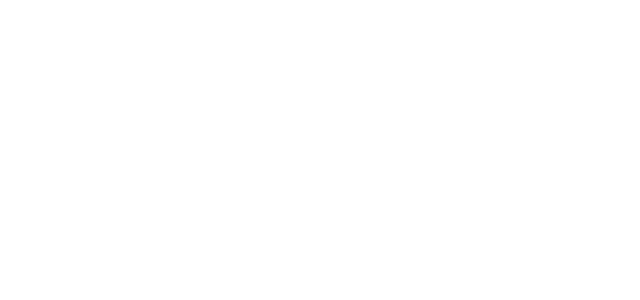
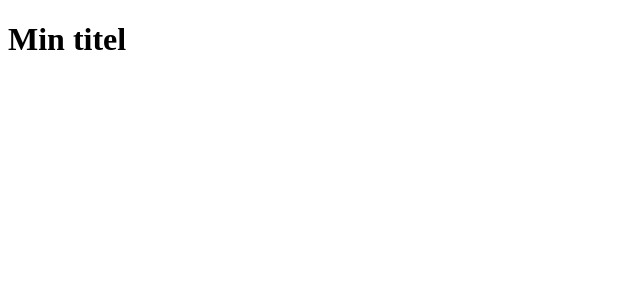
Before and after one commit to BrodinGustav/dt210g_mom1, a React (Vite) app in the folder dt210g_mom1/: page / in a window 1280 px wide. Shown: the top 300 px of the page, without its empty margins (0-640 px from the left). Built offline with nearby package versions, Linux system fonts and the light colour scheme.

Commit message:
Commit
- Skapat Title.tsx som definierar prop med interface. Exporterar prop.

- Importerat prop från Title.tsx och skriver ut titeln

```diff
--- a/dt210g_mom1/src/App.tsx
+++ b/dt210g_mom1/src/App.tsx
@@ -1,10 +1,13 @@
 import './App.css'
+import Title from './Title';  //Importerar child-komponenten
 
 function App() {
 
   return (
-    <>
-    </>
+    //Skriver ut titeln genom prop från child-komponenten
+    <div>
+    <Title name="Min titel" />
+    </div>
   )
 }
 
--- a/dt210g_mom1/src/Title.tsx
+++ b/dt210g_mom1/src/Title.tsx
@@ -3,7 +3,6 @@
 interface TitleProps {     //Interface tillåter beskrivning av vilka props komponenten väntar sig
     name: string;
 }
-
 
 
 
@@ -15,4 +14,6 @@
     );
 }
 
+
+//Skickar titel som prop till komponent
 export default Title;
```
Also changed, not shown: dt210g_mom1/src/Hobby.tsx (added, +23 -0 lines).
